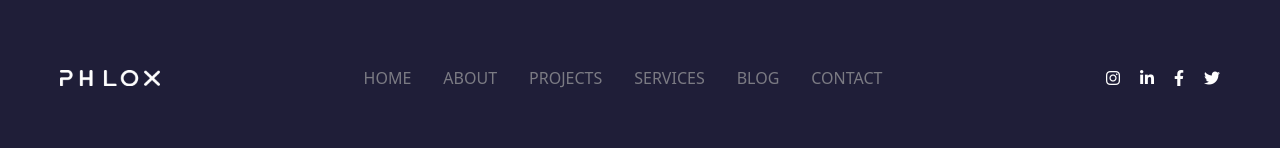
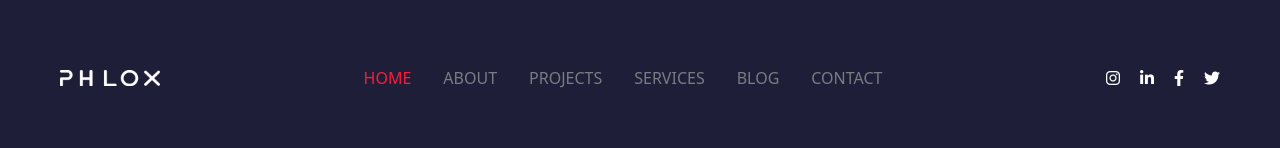
Before and after one commit to ericaostini/proj-html-vuejs, a Vue app: page / in a window 1280 px wide. In both pictures the pointer is over the link 387 px from the left and 5815 px from the top of the page. Shown: the part 5737-5885 px from the top of the page. Built offline with nearby package versions, Linux system fonts and the light colour scheme.

Commit message:
style footer bottom hover effect

```diff
--- a/src/components/Footer.vue
+++ b/src/components/Footer.vue
@@ -113,11 +113,19 @@ export default {
 
         a {
             color: $textGrey;
+
+            &:hover {
+                color: $mainRed;
+            }
         }
 
         i {
             color: $lightColor;
             padding-left: 20px;
+
+            &:hover {
+                color: $mainRed;
+            }
 
         }
     }
```
